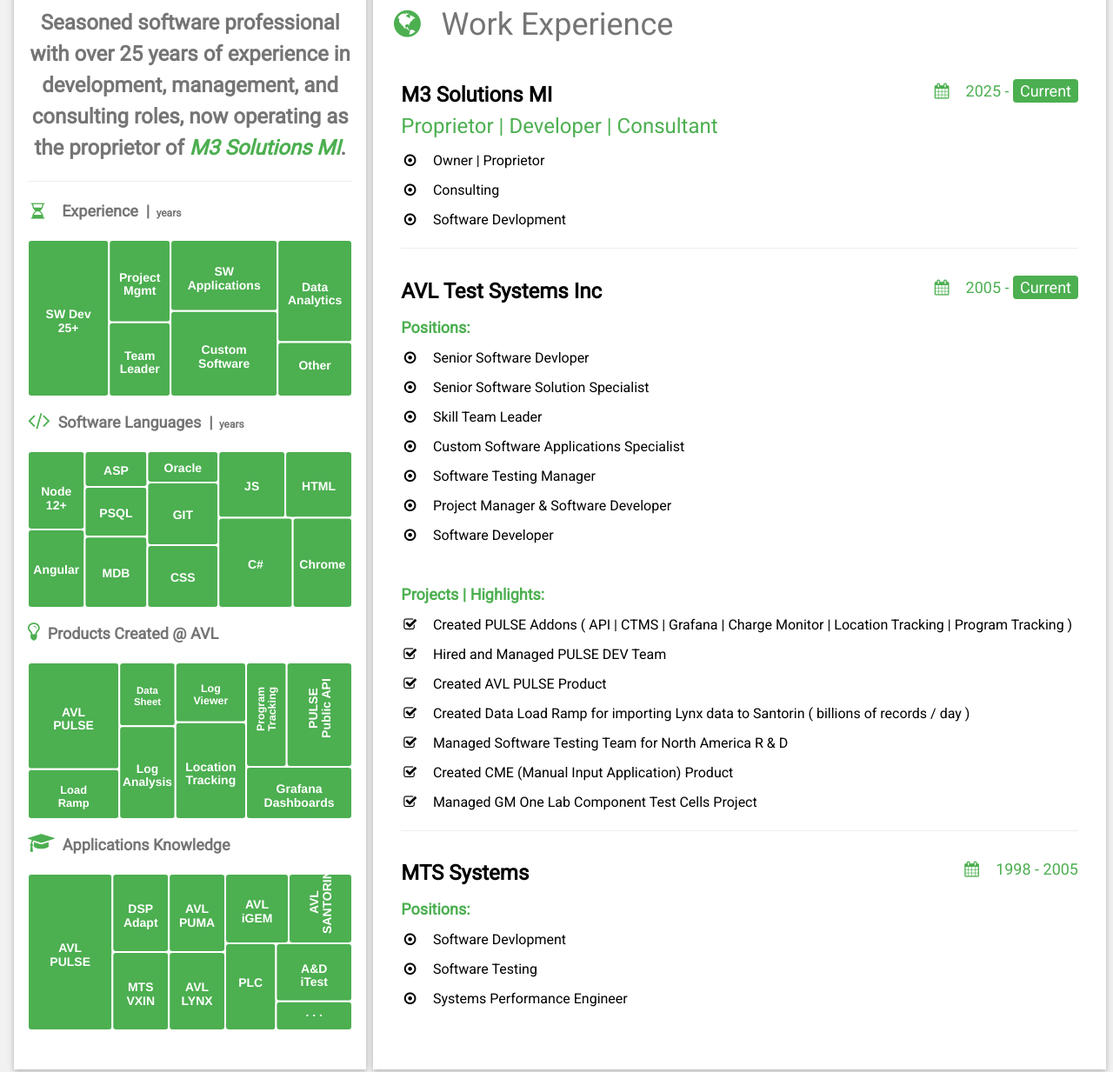
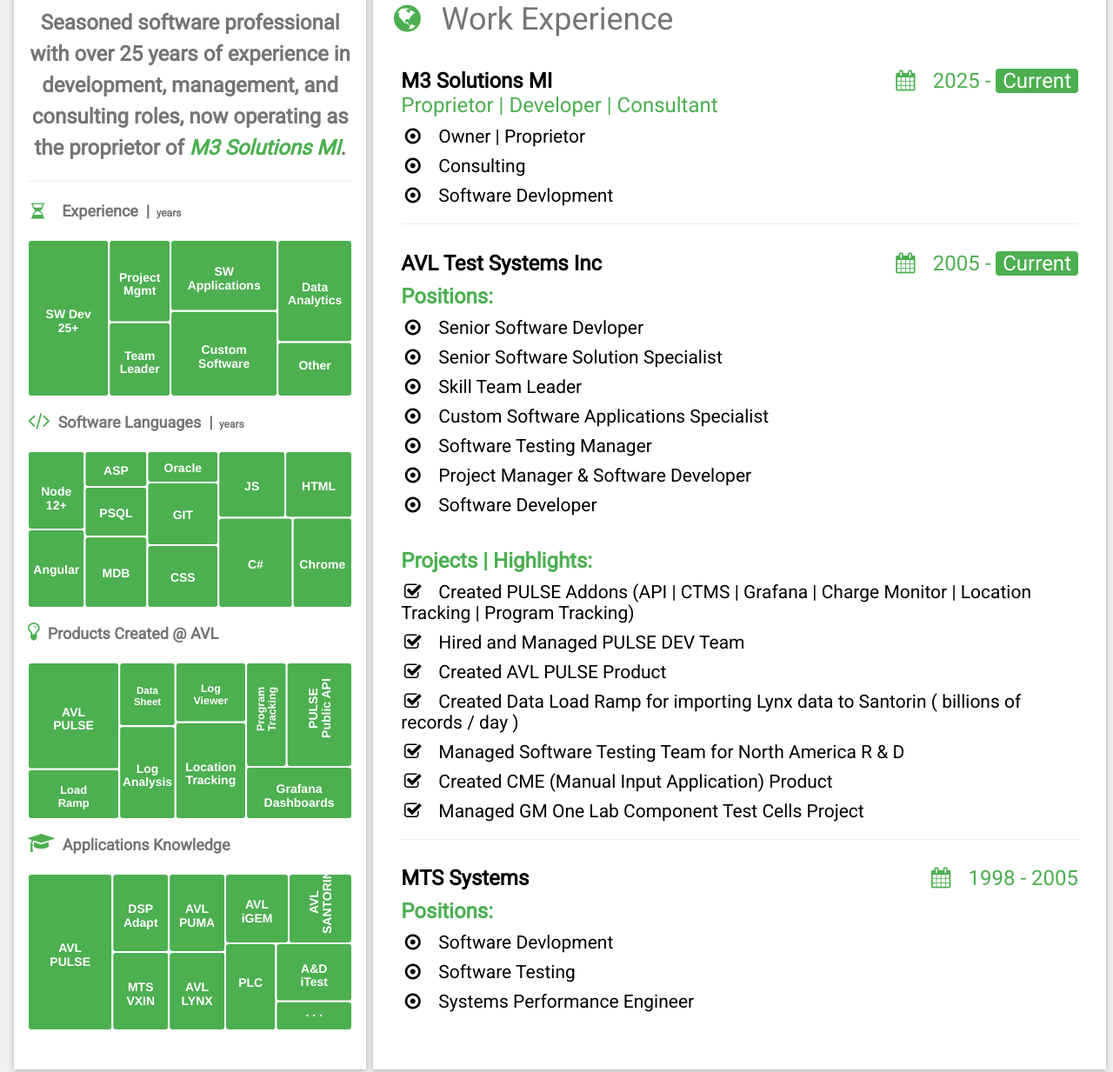
Before and after one commit to m3-solutions-mi/consulting, a plain HTML site: page index.html in a window 1280 px wide. Shown: the part 277-1510 px from the top of the page at 87% size. Drawn offline with nearby package versions, Linux system fonts and the light colour scheme.

Commit message:
Update index.html

```diff
--- a/index.html
+++ b/index.html
@@ -26,6 +26,13 @@
             font-family: "Roboto", sans-serif
         }
     </style>
+
+    <style>
+        .list {
+            /* color: red; */
+            font-size: 21px !important;
+        }
+    </style>
 </head>
 
 <body class="w3-light-grey">
@@ -49,14 +56,17 @@
                         <div class="w3-col s8 w3-padding _w3-xxlarge w3-bold w3-text-black">
 
                             <div class="W3-container w3-text-black">
-                                <h1 style="margin:0px;"><b>M3&nbsp;Solutions&nbsp;MI</b><div class="w3-large"
-                                        style="display:flex;font-size:22px !important;">Consulting&nbsp;Services<div
-                                            class="w3-hide-small w3-hide-medium">
+                                <h1 style="margin:0px;"><b>M3&nbsp;Solutions&nbsp;MI</b>
+                                    <div class="w3-large" style="display:flex;font-size:22px !important;">
+                                        Consulting&nbsp;Services<div class="w3-hide-small w3-hide-medium">
                                             &nbsp;&nbsp;&nbsp;|&nbsp;&nbsp;&nbsp;m3-solutions-mi.github.io/consulting
-                            </div></div></h1>
+                                        </div>
+                                    </div>
+                                </h1>
 
                                 <h3 class="w3-left"><b>Ryan De Jong&nbsp;&nbsp;&nbsp;</b><br /><span
-                                    class="w3-hide-small w3-hide-medium">Proprietor | Developer | Consultant</span></h3>
+                                        class="w3-hide-small w3-hide-medium">Proprietor | Developer | Consultant</span>
+                                </h3>
                                 <h3 class="w3-right w3-hide-small w3-hide-medium"><b>(248)
                                         667-8871</b><br />
                                     <div class="">m3-solutions-mi@gmail.com</div>
@@ -120,88 +130,100 @@
             </div>
 
             <!-- Right Column -->
-        <div class="w3-col s12 m8">
+            <div class="w3-col s12 m8" style="line-height:normal;">
 
                 <div class="w3-container w3-card w3-white w3-margin-bottom" style="min-height: 1255px;">
-                <h1 class="w3-text-grey w3-padding-16"><i
+                    <h1 class="w3-xxlarge w3-text-grey w3-padding-16"><i
                             class="fa fa-globe fa-fw w3-margin-right w3-xxlarge w3-text-green"></i>Work Experience</h1>
+
                     <div class="w3-container">
-                    <h6 class="w3-large w3-right w3-text-green w3-bold"><i
+                        <h6 class="w3-hide-small w3-xlarge w3-right w3-text-green w3-bold"><i
                                 class="fa fa-calendar fa-fw w3-margin-right"></i>2025 -
                             <span class="w3-tag w3-green w3-round">Current</span>
                         </h6>
                         <h5 class="w3-xlarge _w3-opacity"><b>M3 Solutions MI</b><br /> <span
                                 class="w3-text-green">Proprietor | Developer |
                                 Consultant</span></h5>
-                    <h6 class="_w3-text-green"><i class="fa fa-dot-circle-o fa-fw w3-margin-right"></i>Owner |
-                        Proprietor</h6>
-                    <h6 class="_w3-text-green"><i class="fa fa-dot-circle-o fa-fw w3-margin-right"></i>Consulting
-                    </h6>
+                        <h5 class="w3-hide-medium w3-hide-large w3-xlarge w3-text-green w3-bold"><i
+                                class="fa fa-calendar fa-fw w3-margin-right"></i>2025 -
+                            <span class="w3-tag w3-green w3-round">Current</span>
+                        </h5>
+                        <h5 class="list"><i class="fa fa-dot-circle-o fa-fw w3-margin-right"></i>Owner |
+                            Proprietor</h5>
+                        <h5 class="list"><i class="fa fa-dot-circle-o fa-fw w3-margin-right"></i>Consulting
+                        </h5>
                         <!-- <h6 class="_w3-text-green"><i class="fa fa-dot-circle-o fa-fw w3-margin-right"></i>M3-Stocks
                             Fund Manager</h6> -->
-                    <h6 class="_w3-text-green"><i class="fa fa-dot-circle-o fa-fw w3-margin-right"></i>Software
-                        Devlopment</h6>
+                        <h5 class="list"><i class="fa fa-dot-circle-o fa-fw w3-margin-right"></i>Software
+                            Devlopment</h5>
                         <hr>
                     </div>
 
                     <!-- AVL -->
                     <div class="w3-container">
-                    <h5 class="w3-large w3-text-green w3-bold w3-right"><i
+                        <h5 class="w3-hide-small w3-xlarge w3-text-green w3-bold w3-right"><i
                                 class="fa fa-calendar fa-fw w3-margin-right"></i>2005 -
                             <span class="w3-tag w3-green w3-round">Current</span>
                         </h5>
                         <h5 class="w3-xlarge _w3-opacity"><b>AVL Test Systems Inc</b></h5>
-                    <h5 class="w3-large w3-text-green"><b>Positions:</b></h5>
-                    <h6 class="_w3-text-green"><i class="fa fa-dot-circle-o fa-fw w3-margin-right"></i>Senior
-                        Software Devloper</h6>
-                    <h6 class="_w3-text-green"><i class="fa fa-dot-circle-o fa-fw w3-margin-right"></i>Senior
-                        Software Solution Specialist</h6>
-                    <h6 class="_w3-text-green"><i class="fa fa-dot-circle-o fa-fw w3-margin-right"></i>Skill Team
-                        Leader</h6>
-                    <h6 class="_w3-text-green"><i class="fa fa-dot-circle-o fa-fw w3-margin-right"></i>Custom
-                        Software Applications Specialist</h6>
-                    <h6 class="_w3-text-green"><i class="fa fa-dot-circle-o fa-fw w3-margin-right"></i>Software
-                        Testing Manager</h6>
-                    <h6 class="_w3-text-green"><i class="fa fa-dot-circle-o fa-fw w3-margin-right"></i>Project
-                        Manager & Software Developer</h6>
-                    <h6 class="_w3-text-green"><i class="fa fa-dot-circle-o fa-fw w3-margin-right"></i>Software
-                        Developer</h6>
+                        <h5 class="w3-hide-medium w3-hide-large w3-xlarge w3-text-green w3-bold"><i
+                                class="fa fa-calendar fa-fw w3-margin-right"></i>2005 -
+                            <span class="w3-tag w3-green w3-round">Current</span>
+                        </h5>
+                        <h5 class="w3-xlarge w3-text-green"><b>Positions:</b></h5>
+                        <h5 class="list "><i class="fa fa-dot-circle-o fa-fw w3-margin-right"></i>Senior
+                            Software Devloper</h5>
+                        <h5 class="list "><i class="fa fa-dot-circle-o fa-fw w3-margin-right"></i>Senior
+                            Software Solution Specialist</h5>
+                        <h5 class="list "><i class="fa fa-dot-circle-o fa-fw w3-margin-right"></i>Skill Team
+                            Leader</h5>
+                        <h5 class="list "><i class="fa fa-dot-circle-o fa-fw w3-margin-right"></i>Custom
+                            Software Applications Specialist</h5>
+                        <h5 class="list "><i class="fa fa-dot-circle-o fa-fw w3-margin-right"></i>Software
+                            Testing Manager</h5>
+                        <h5 class="list "><i class="fa fa-dot-circle-o fa-fw w3-margin-right"></i>Project
+                            Manager & Software Developer</h5>
+                        <h5 class="list "><i class="fa fa-dot-circle-o fa-fw w3-margin-right"></i>Software
+                            Developer</h5>
 
                         <br />
-                    <h5 class="w3-large w3-text-green"><b>Projects | Highlights:</b></h5>
-                    <h6 class="_w3-text-green"><i class="fa fa-check-square-o fa-fw w3-margin-right"></i>Created
-                        PULSE Addons ( API | CTMS | Grafana | Charge Monitor | Location Tracking | Program Tracking
-                        )</h6>
-                    <h6 class="_w3-text-green"><i class="fa fa-check-square-o fa-fw w3-margin-right"></i>Hired and
-                        Managed PULSE DEV Team</h6>
-                    <h6 class="_w3-text-green"><i class="fa fa-check-square-o fa-fw w3-margin-right"></i>Created AVL
-                        PULSE Product</h6>
+                        <h5 class="w3-xlarge w3-text-green"><b>Projects | Highlights:</b></h5>
+                        <h5 class="list "><i class="fa fa-check-square-o fa-fw w3-margin-right"></i>Created
+                            PULSE Addons (API | CTMS | Grafana | Charge Monitor | Location Tracking | Program Tracking)
+                        </h5>
+                        <h5 class="list "><i class="fa fa-check-square-o fa-fw w3-margin-right"></i>Hired and
+                            Managed PULSE DEV Team</h5>
+                        <h5 class="list "><i class="fa fa-check-square-o fa-fw w3-margin-right"></i>Created AVL
+                            PULSE Product</h5>
                         <!-- <h6 class="_w3-text-green"><i class="fa fa-check-square-o fa-fw w3-margin-right"></i>. . .</h6> -->
-                    <h6 class="_w3-text-green"><i class="fa fa-check-square-o fa-fw w3-margin-right"></i>Created
-                        Data Load Ramp for importing Lynx data to Santorin ( billions of records / day )</h6>
+                        <h5 class="list "><i class="fa fa-check-square-o fa-fw w3-margin-right"></i>Created
+                            Data Load Ramp for importing Lynx data to Santorin ( billions of records / day )</h5>
                         <!-- <h6 class="_w3-text-green"><i class="fa fa-check-square-o fa-fw w3-margin-right"></i><i><b>Skill Team Leader Assignment</b></i></h6> -->
-                    <h6 class="_w3-text-green"><i class="fa fa-check-square-o fa-fw w3-margin-right"></i>Managed
-                        Software Testing Team for North America R & D</h6>
+                        <h5 class="list "><i class="fa fa-check-square-o fa-fw w3-margin-right"></i>Managed
+                            Software Testing Team for North America R & D</h5>
                         <!-- <h6 class="_w3-text-green"><i class="fa fa-check-square-o fa-fw w3-margin-right"></i><i><b>Senior Software Developer Assignment</b></i></h6> -->
-                    <h6 class="_w3-text-green"><i class="fa fa-check-square-o fa-fw w3-margin-right"></i>Created CME
-                        (Manual Input Application) Product</h6>
-                    <h6 class="_w3-text-green"><i class="fa fa-check-square-o fa-fw w3-margin-right"></i>Managed GM
-                        One Lab Component Test Cells Project</h6>
+                        <h5 class="list "><i class="fa fa-check-square-o fa-fw w3-margin-right"></i>Created CME
+                            (Manual Input Application) Product</h5>
+                        <h5 class="list "><i class="fa fa-check-square-o fa-fw w3-margin-right"></i>Managed GM
+                            One Lab Component Test Cells Project</h5>
                         <hr>
                     </div>
 
                     <!-- MTS -->
                     <div class="w3-container">
-                    <h6 class="w3-large w3-right w3-text-green w3-bold"><i
+                        <h6 class="w3-hide-small w3-xlarge w3-right w3-text-green w3-bold"><i
                                 class="fa fa-calendar fa-fw w3-margin-right"></i>1998 - 2005</h6>
                         <h5 class="w3-xlarge _w3-opacity"><b>MTS Systems</b></h5>
-                    <h5 class="w3-large w3-text-green"><b>Positions:</b></h5>
-                    <h6 class="_w3-text-green"><i class="fa fa-dot-circle-o fa-fw w3-margin-right"></i>Software
-                        Devlopment</h6>
-                    <h6 class="_w3-text-green"><i class="fa fa-dot-circle-o fa-fw w3-margin-right"></i>Software
-                        Testing</h6>
-                    <h6 class="_w3-text-green"><i class="fa fa-dot-circle-o fa-fw w3-margin-right"></i>Systems
-                        Performance Engineer</h6>
+                        <h5 class="w3-hide-medium w3-hide-large w3-xlarge w3-text-green w3-bold"><i
+                                class="fa fa-calendar fa-fw w3-margin-right"></i>1998 - 2005</span>
+                        </h5>
+                        <h5 class="w3-xlarge w3-text-green"><b>Positions:</b></h5>
+                        <h5 class="list "><i class="fa fa-dot-circle-o fa-fw w3-margin-right"></i>Software
+                            Devlopment</h5>
+                        <h5 class="list "><i class="fa fa-dot-circle-o fa-fw w3-margin-right"></i>Software
+                            Testing</h5>
+                        <h5 class="list "><i class="fa fa-dot-circle-o fa-fw w3-margin-right"></i>Systems
+                            Performance Engineer</h5>
                     </div>
                     <!-- <br />
                     &nbsp; -->
```
Lines whose indentation alone changed are shown as unchanged.
